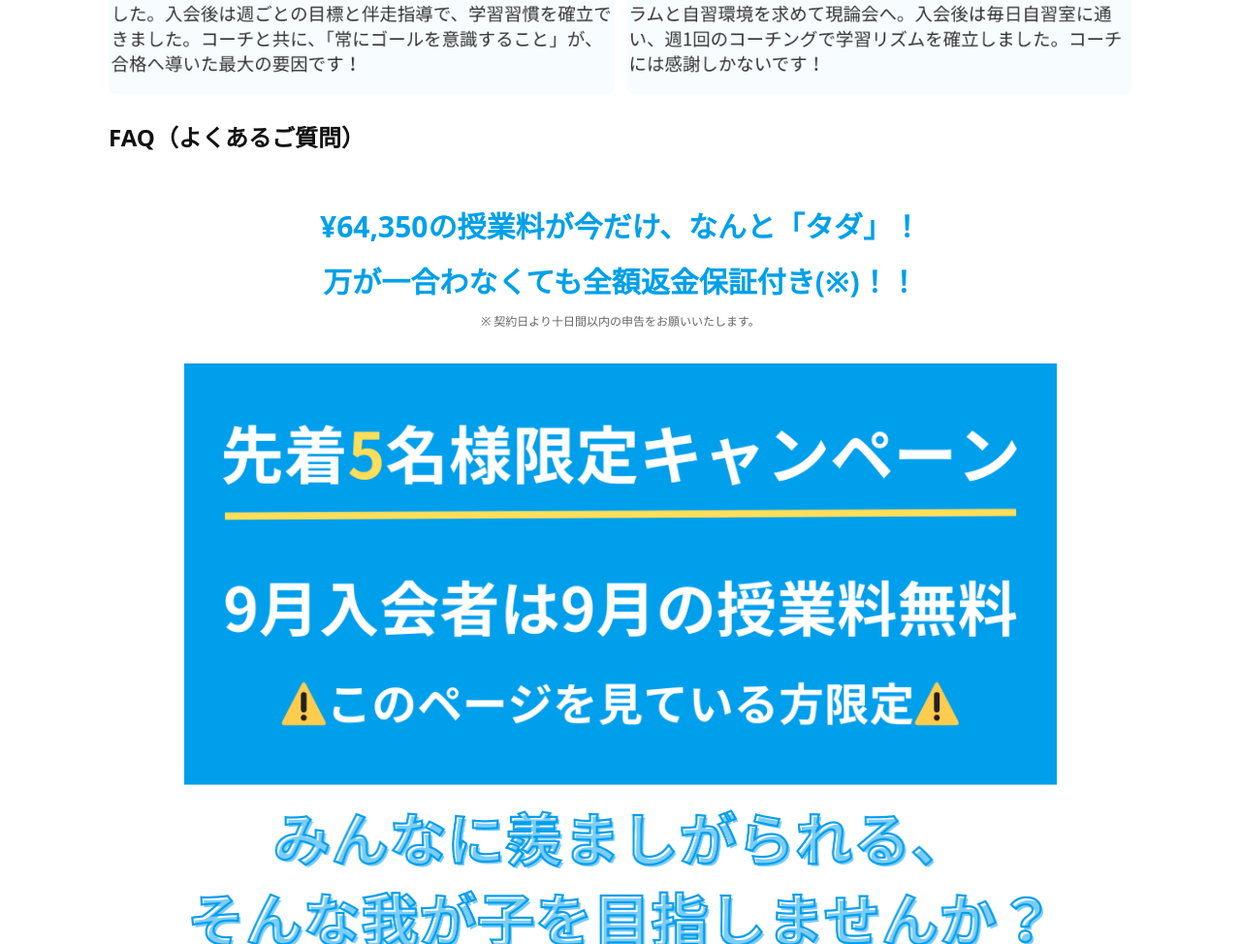
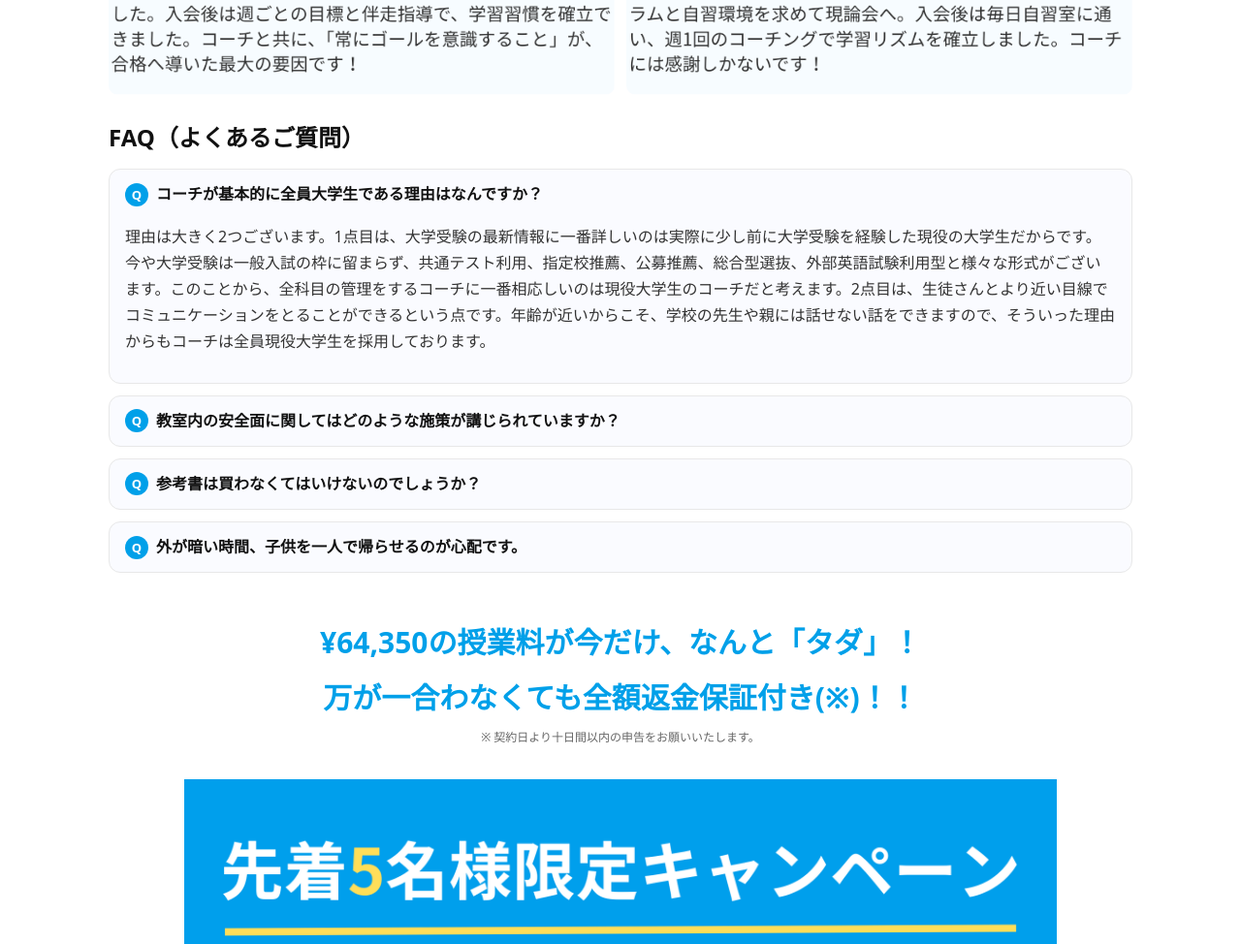
Before and after one commit to ryota-genronkai/genronkai-lp001, a plain HTML site: page bayeight/lp20250826/index.html in a window 1280 px wide. Shown: the part 4521-5495 px from the top of the page at 97% size. Drawn offline with Linux system fonts and the light colour scheme.

Commit message:
feat: add proof heading, student voice cards, reorder sections, and update form (required fields & placeholders)

```diff
--- a/bayeight/lp20250826/index.html
+++ b/bayeight/lp20250826/index.html
@@ -92,11 +92,38 @@
     </div>
   </section>
 
-  <!-- 8) FAQ（省略：前回の内容のまま） -->
-  <section class="block faq">
-    <h2 class="sec-ttl">FAQ（よくあるご質問）</h2>
-    <!-- details…（同じ） -->
-  </section>
+  <!-- 8) FAQ 折りたたみ -->
+<section class="block faq" id="faq">
+  <h2 class="sec-ttl">FAQ（よくあるご質問）</h2>
+
+  <details class="qa" open>
+    <summary>コーチが基本的に全員大学生である理由はなんですか？</summary>
+    <div class="answer">
+      <p>理由は大きく2つございます。1点目は、大学受験の最新情報に一番詳しいのは実際に少し前に大学受験を経験した現役の大学生だからです。今や大学受験は一般入試の枠に留まらず、共通テスト利用、指定校推薦、公募推薦、総合型選抜、外部英語試験利用型と様々な形式がございます。このことから、全科目の管理をするコーチに一番相応しいのは現役大学生のコーチだと考えます。2点目は、生徒さんとより近い目線でコミュニケーションをとることができるという点です。年齢が近いからこそ、学校の先生や親には話せない話をできますので、そういった理由からもコーチは全員現役大学生を採用しております。</p>
+    </div>
+  </details>
+
+  <details class="qa">
+    <summary>教室内の安全面に関してはどのような施策が講じられていますか？</summary>
+    <div class="answer">
+      <p>主に2つ、ALSOKのセキュリティシステムと監視カメラがございます。常駐スタッフがいない代わりに、塾生全員が自由に出入りすることができるセキュリティシステムと、事故防止・監督管理のために教室を見渡すことのできる監視カメラを導入しております。</p>
+    </div>
+  </details>
+
+  <details class="qa">
+    <summary>参考書は買わなくてはいけないのでしょうか？</summary>
+    <div class="answer">
+      <p>年間計画に入った参考書は用意していただくのが一番ですが、校舎に来ていただければ校舎内の参考書は使い放題なので、ご購入いただかなくても問題ない場合もございます。また、既にお持ちの参考書を見せていただいた上で年間計画を作成いたしますので、代替できるものを既にお持ちの場合は新しくご購入いただく必要もございません。なるべく無駄な出費はさせないよう、計画を調整いたします。</p>
+    </div>
+  </details>
+
+  <details class="qa">
+    <summary>外が暗い時間、子供を一人で帰らせるのが心配です。</summary>
+    <div class="answer">
+      <p>青葉台校は駅から見える明るい道沿いにあるため、外が暗い夜遅い時間でも心配ございません。体調と生活リズムを崩さない程度に、思う存分に自習室をご利用いただければと思います。</p>
+    </div>
+  </details>
+</section>
 
   <!-- 9) サブヘッダー（大告知） -->
   <section class="block promo">
```
